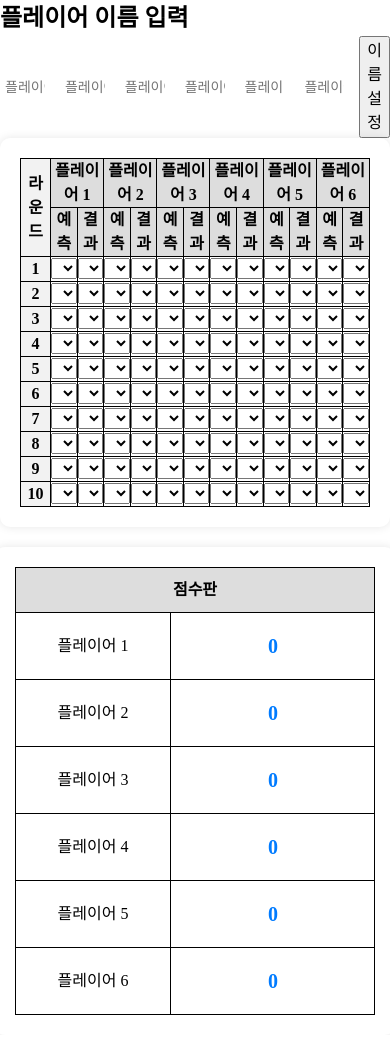
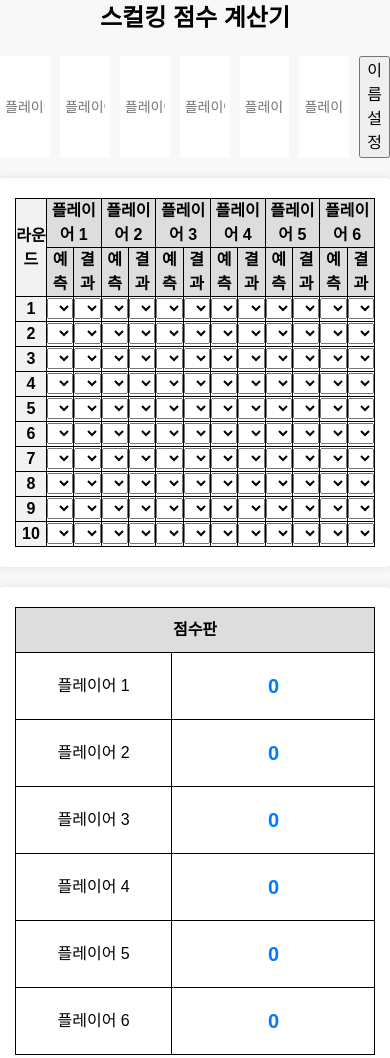
Before and after one commit to pado8/skrr, a plain HTML site: page index.html in a window 390 px wide. Before the commit the page ends 1035 px from the top, so only its background shows below. Drawn offline with Linux system fonts and the light colour scheme.

Commit message:
Add files via upload
모바일 버전 중앙정렬 오류 수정

```diff
--- a/index.html
+++ b/index.html
@@ -60,7 +60,7 @@
         }
 
 
-      .skrrKing {
+      #strrKing {
             font-family: Arial, sans-serif;
             display: flex;
             flex-direction: column;
@@ -201,7 +201,7 @@
 <body>
 
    <div id="strrKing">
-        <h2>플레이어 이름 입력</h2>
+        <h2>스컬킹 점수 계산기</h2>
         <div class="player-names">
             <input type="text" class="player-name" placeholder="플레이어 1">
             <input type="text" class="player-name" placeholder="플레이어 2">
```
